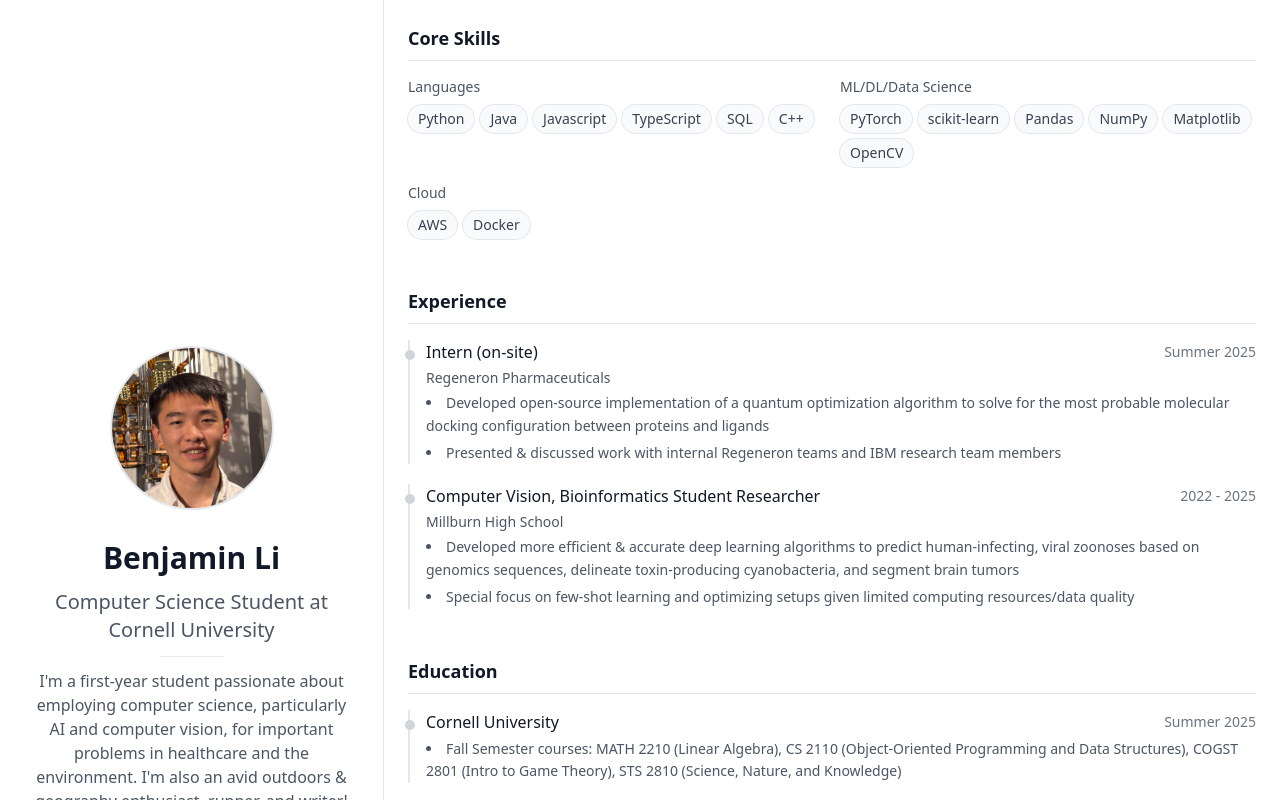
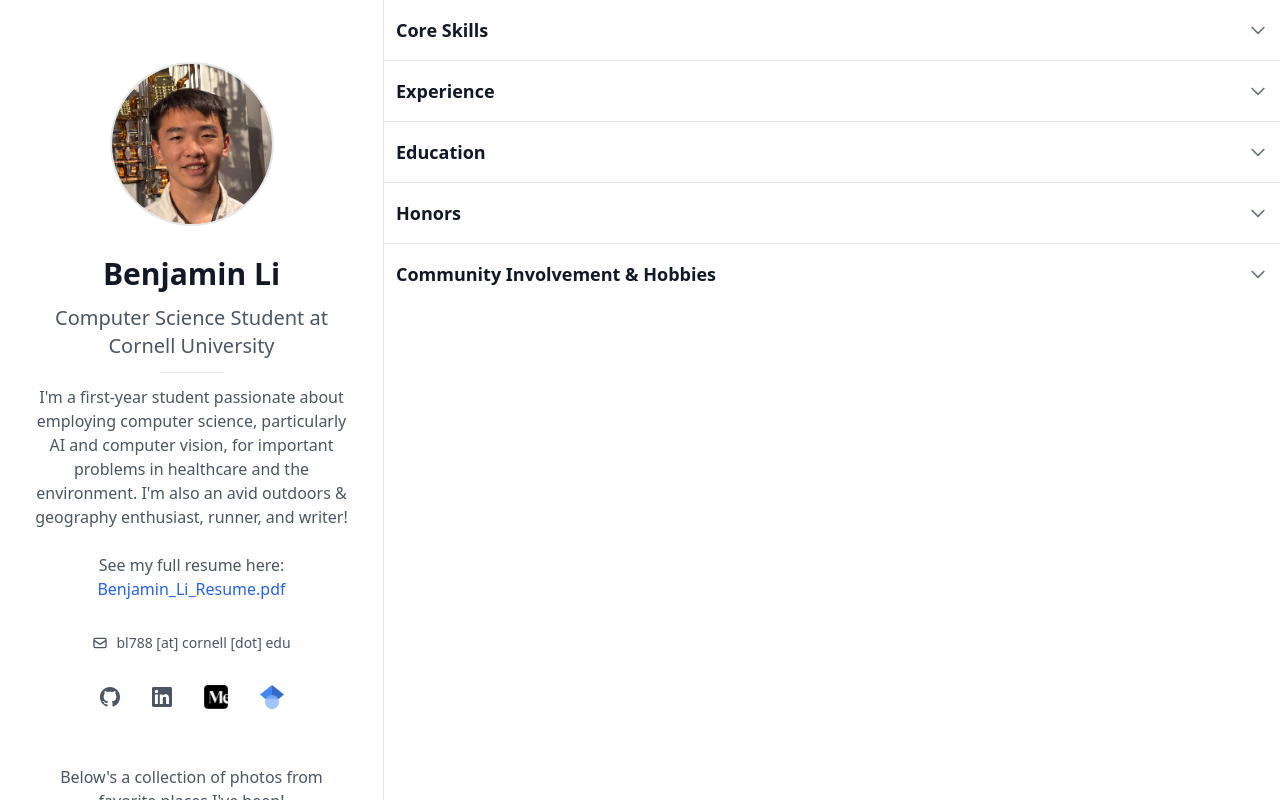
Before and after one commit to 25benjaminli/ben-website, a Next.js app: page / in a window 1280 px wide. Shown: the top 800 px of the page. Built offline with nearby package versions, Linux system fonts and the light colour scheme.

Commit message:
update with opening and closing tabs

```diff
--- a/app/components/ExperienceSection.tsx
+++ b/app/components/ExperienceSection.tsx
@@ -8,7 +8,7 @@ const ExperienceSection = () => {
 			period: 'Summer 2025',
 			highlights: (
 				<ul className="text-sm text-gray-600 dark:text-gray-400 leading-relaxed space-y-1 list-disc list-inside">
-					<li>Developed open-source implementation of a quantum optimization algorithm to solve for the most probable molecular docking configuration between proteins and ligands</li>
+					<li>Developed open-source implementation of a quantum optimization algorithm for molecular docking</li>
 					<li>Presented & discussed work with internal Regeneron teams and IBM research team members</li>
 				</ul>
 			)
@@ -19,7 +19,7 @@ const ExperienceSection = () => {
 			period: '2022 - 2025',
 			highlights: (
 				<ul className="text-sm text-gray-600 dark:text-gray-400 leading-relaxed space-y-1 list-disc list-inside">
-					<li>Developed more efficient & accurate deep learning algorithms to predict human-infecting, viral zoonoses based on genomics sequences, delineate toxin-producing cyanobacteria, and segment brain tumors</li>
+					<li>Developed ML/DL algorithms to predict human-infecting, viral zoonoses based on genomics sequences, delineate toxin-producing cyanobacteria, and segment brain tumors</li>
 					<li>Special focus on few-shot learning and optimizing setups given limited computing resources/data quality</li>
 				</ul>
 			),
--- a/app/components/HonorsSection.tsx
+++ b/app/components/HonorsSection.tsx
@@ -49,10 +49,10 @@ const HonorsSection = () => {
 	return (
 		<div className="py-6 bg-white dark:bg-gray-900 px-6">
 			<div className="space-y-4 ">
-				<div>
+				{/* <div>
 					<h3 className="text-lg font-semibold text-gray-900 dark:text-white text-center md:text-left">Selected Honors & Awards</h3>
 					<div className="h-px w-full bg-gray-200 dark:bg-gray-700 mt-2" />
-				</div>
+				</div> */}
 
 				<div className="space-y-4">
 					{honors.map((honor, index) => (
--- a/app/components/SkillsSection.tsx
+++ b/app/components/SkillsSection.tsx
@@ -18,10 +18,10 @@ const SkillsSection = () => {
 	return (
 		<div className="py-6 bg-white dark:bg-gray-900 px-6">
 			<div className="space-y-4 ">
-				<div>
+				{/* <div>
 					<h3 className="text-lg font-semibold text-gray-900 dark:text-white text-center md:text-left">Core Skills</h3>
 					<div className="h-px w-full bg-gray-200 dark:bg-gray-700 mt-2" />
-				</div>
+				</div> */}
 
 				<div className="grid grid-cols-1 md:grid-cols-2 gap-4">
 					{skills.map((skillGroup) => (
--- a/app/components/Timeline.tsx
+++ b/app/components/Timeline.tsx
@@ -14,10 +14,10 @@ function Timeline({ arr, title }: TimelineProps) {
 	return (
 		<div className="py-6 bg-white dark:bg-gray-900 px-6">
 			<div className="space-y-4 ">
-				<div>
+				{/* <div>
 					<h3 className="text-lg font-semibold text-gray-900 dark:text-white text-center md:text-left">{title}</h3>
 					<div className="h-px w-full bg-gray-200 dark:bg-gray-700 mt-2" />
-				</div>
+				</div> */}
 
 				<div className="space-y-5">
 					{arr.map((exp, index) => (
--- a/app/page.tsx
+++ b/app/page.tsx
@@ -1,40 +1,152 @@
+'use client';
+
+import { useState } from 'react';
 import ProfileSection from './components/ProfileSection';
 import SkillsSection from './components/SkillsSection';
 import ExperienceSection from './components/ExperienceSection';
 import HobbiesSection from './components/HobbiesSection';
 import EducationSection from './components/EducationSection';
 import HonorsSection from './components/HonorsSection';
+
 export default function MinimalistPortfolio() {
+    const [sectionsOpen, setSectionsOpen] = useState({
+        skills: false,
+        experience: false,
+        education: false,
+        honors: false,
+        hobbies: false
+    });
 
-	// TODO: refactor to add light mode/dark mode toggle button
+    const toggleSection = (section: keyof typeof sectionsOpen) => {
+        setSectionsOpen(prev => ({
+            ...prev,
+            [section]: !prev[section]
+        }));
+    };
+
     return (
         <main className="min-h-screen flex flex-col bg-white dark:bg-gray-900 pb-16 sm:pb-0">
             <div className="flex-1 grid grid-cols-1 md:grid-cols-10">
                 {/* Left Column - Profile */}
-				<div className="md:col-span-3 border-b md:border-b-0 md:border-r border-gray-200 dark:border-gray-800 md:flex md:items-center">
+                <div className="md:col-span-3 border-b md:border-b-0 md:border-r border-gray-200 dark:border-gray-800 md:pt-16">
 					<ProfileSection />
 				</div>
 
-				{/* Right Column - Skills, Experience, and Hobbies */}
+                {/* Right Column - Collapsible Sections */}
                 <div className="md:col-span-7 flex flex-col">
-					<div className="">
+                    {/* Skills Section */}
+                    <div className="border-b border-gray-200 dark:border-gray-700">
+                        <button
+                            onClick={() => toggleSection('skills')}
+                            className="w-full px-3 py-4 flex items-center justify-between bg-white dark:bg-gray-900 hover:bg-gray-50 dark:hover:bg-gray-800 transition-colors"
+                        >
+                            <h3 className="text-lg font-semibold text-gray-900 dark:text-white">Core Skills</h3>
+                            <svg
+                                className={`w-5 h-5 text-gray-500 transition-transform ${sectionsOpen.skills ? 'rotate-180' : ''}`}
+                                fill="none"
+                                stroke="currentColor"
+                                viewBox="0 0 24 24"
+                            >
+                                <path strokeLinecap="round" strokeLinejoin="round" strokeWidth={2} d="M19 9l-7 7-7-7" />
+                            </svg>
+                        </button>
+                        {sectionsOpen.skills && (
+                            <div className="overflow-hidden">
                                 <SkillsSection />
                             </div>
+                        )}
+                    </div>
 
-					<div>
+                    {/* Experience Section */}
+                    <div className="border-b border-gray-200 dark:border-gray-700">
+                        <button
+                            onClick={() => toggleSection('experience')}
+                            className="w-full px-3 py-4 flex items-center justify-between bg-white dark:bg-gray-900 hover:bg-gray-50 dark:hover:bg-gray-800 transition-colors"
+                        >
+                            <h3 className="text-lg font-semibold text-gray-900 dark:text-white">Experience</h3>
+                            <svg
+                                className={`w-5 h-5 text-gray-500 transition-transform ${sectionsOpen.experience ? 'rotate-180' : ''}`}
+                                fill="none"
+                                stroke="currentColor"
+                                viewBox="0 0 24 24"
+                            >
+                                <path strokeLinecap="round" strokeLinejoin="round" strokeWidth={2} d="M19 9l-7 7-7-7" />
+                            </svg>
+                        </button>
+                        {sectionsOpen.experience && (
+                            <div className="overflow-hidden">
                                 <ExperienceSection />
                             </div>
+                        )}
+                    </div>
 
-					<div>
+                    {/* Education Section */}
+                    <div className="border-b border-gray-200 dark:border-gray-700">
+                        <button
+                            onClick={() => toggleSection('education')}
+                            className="w-full px-3 py-4 flex items-center justify-between bg-white dark:bg-gray-900 hover:bg-gray-50 dark:hover:bg-gray-800 transition-colors"
+                        >
+                            <h3 className="text-lg font-semibold text-gray-900 dark:text-white">Education</h3>
+                            <svg
+                                className={`w-5 h-5 text-gray-500 transition-transform ${sectionsOpen.education ? 'rotate-180' : ''}`}
+                                fill="none"
+                                stroke="currentColor"
+                                viewBox="0 0 24 24"
+                            >
+                                <path strokeLinecap="round" strokeLinejoin="round" strokeWidth={2} d="M19 9l-7 7-7-7" />
+                            </svg>
+                        </button>
+                        {sectionsOpen.education && (
+                            <div className="overflow-hidden">
                                 <EducationSection />
                             </div>
+                        )}
+                    </div>
 
-					<div>
+                    {/* Honors Section */}
+                    <div className="border-b border-gray-200 dark:border-gray-700">
+                        <button
+                            onClick={() => toggleSection('honors')}
+                            className="w-full px-3 py-4 flex items-center justify-between bg-white dark:bg-gray-900 hover:bg-gray-50 dark:hover:bg-gray-800 transition-colors"
+                        >
+                            <h3 className="text-lg font-semibold text-gray-900 dark:text-white">Honors</h3>
+                            <svg
+                                className={`w-5 h-5 text-gray-500 transition-transform ${sectionsOpen.honors ? 'rotate-180' : ''}`}
+                                fill="none"
+                                stroke="currentColor"
+                                viewBox="0 0 24 24"
+                            >
+                                <path strokeLinecap="round" strokeLinejoin="round" strokeWidth={2} d="M19 9l-7 7-7-7" />
+                            </svg>
+                        </button>
+                        {sectionsOpen.honors && (
+                            <div className="overflow-hidden">
                                 <HonorsSection />
                             </div>
+                        )}
+                    </div>
 
+                    {/* Hobbies Section */}
                     <div>
+                        <button
+                            onClick={() => toggleSection('hobbies')}
+                            className="w-full px-3 py-4 flex items-center justify-between bg-white dark:bg-gray-900 hover:bg-gray-50 dark:hover:bg-gray-800 transition-colors"
+                        >
+                            <h3 className="text-lg font-semibold text-gray-900 dark:text-white">Community Involvement & Hobbies</h3>
+                            <svg
+                                className={`w-5 h-5 text-gray-500 transition-transform ${sectionsOpen.hobbies ? 'rotate-180' : ''}`}
+                                fill="none"
+                                stroke="currentColor"
+                                viewBox="0 0 24 24"
+                            >
+                                <path strokeLinecap="round" strokeLinejoin="round" strokeWidth={2} d="M19 9l-7 7-7-7" />
+                            </svg>
+                        </button>
+                        {sectionsOpen.hobbies && (
+                            <div className="overflow-hidden">
                                 <HobbiesSection />
+                            </div>
+                        )}
                     </div>
                 </div>
             </div>
```
Also changed, not shown: app/components/HobbiesSection.tsx (+4 -4 lines). Lines whose indentation alone changed are shown as unchanged.
